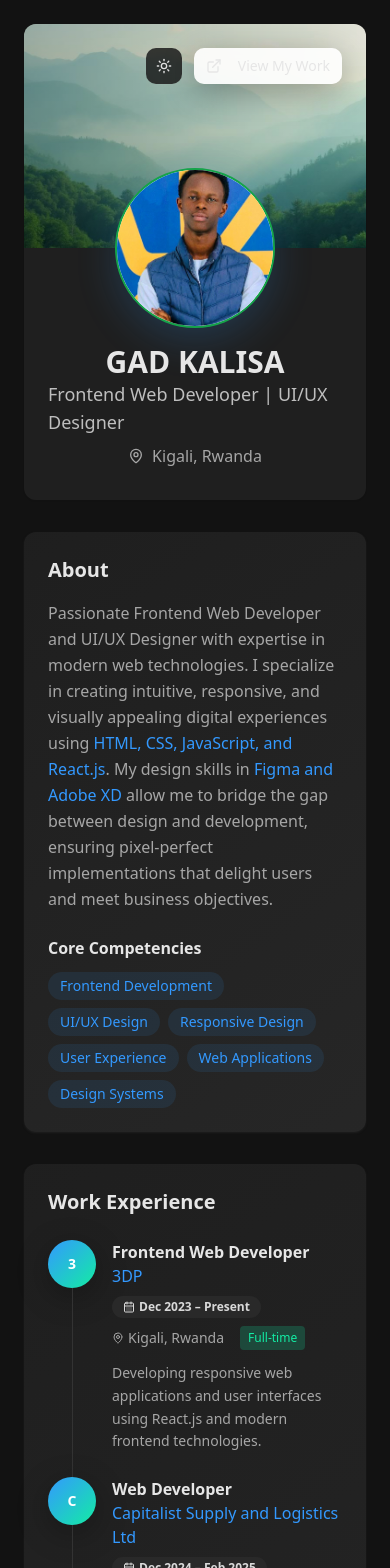
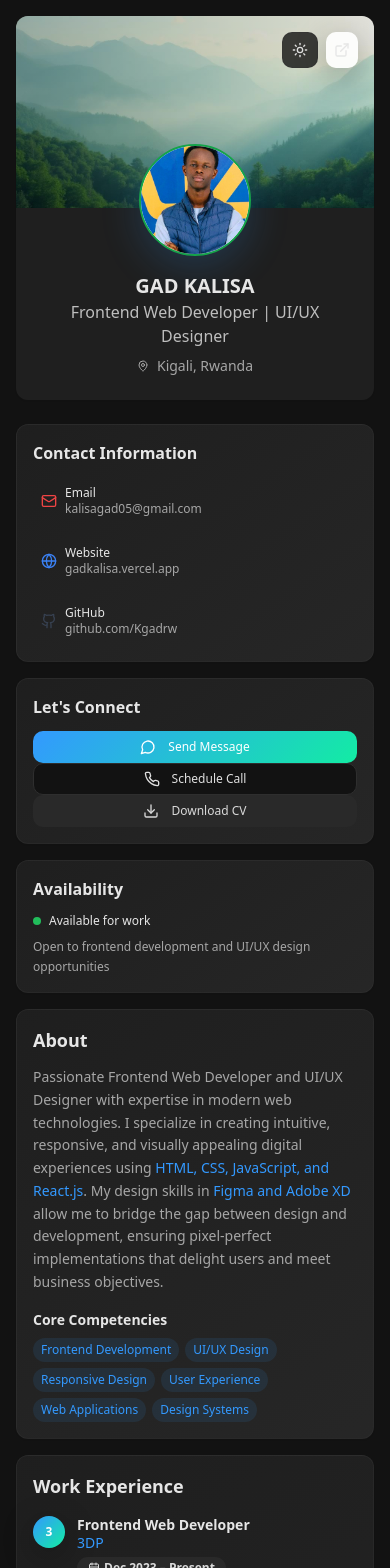
Before and after one commit to Kgadrw/social-coder-showcase, a React (Vite) app: page / in a window 390 px wide. Shown: the top 1568 px of the page. Built offline with nearby package versions, Linux system fonts and the light colour scheme.

Commit message:
Refactor: Improve mobile responsiveness
Enhance mobile responsiveness across the portfolio website. Ensure all elements are well-aligned and display correctly on smaller screens, providing a seamless user experience.

```diff
--- a/src/components/AboutSection.tsx
+++ b/src/components/AboutSection.tsx
@@ -2,9 +2,9 @@ import { Card } from "@/components/ui/card";
 
 export function AboutSection() {
   return (
-    <Card className="bg-gradient-card shadow-card border-0 p-6">
-      <h2 className="text-xl font-semibold mb-4 text-foreground">About</h2>
-      <p className="text-muted-foreground leading-relaxed">
+    <Card className="modern-card p-4 sm:p-6">
+      <h2 className="text-lg sm:text-xl font-semibold mb-3 sm:mb-4 text-foreground">About</h2>
+      <p className="text-muted-foreground leading-relaxed text-sm sm:text-base">
         Passionate Frontend Web Developer and UI/UX Designer with expertise in modern web technologies.
         I specialize in creating intuitive, responsive, and visually appealing digital experiences using
         <span className="text-primary font-medium"> HTML, CSS, JavaScript, and React.js</span>.
@@ -13,11 +13,11 @@ export function AboutSection() {
         that delight users and meet business objectives.
       </p>
 
-      <div className="mt-6">
-        <h3 className="font-semibold mb-3 text-foreground">Core Competencies</h3>
-        <div className="flex flex-wrap gap-2">
+      <div className="mt-4 sm:mt-6">
+        <h3 className="font-semibold mb-2 sm:mb-3 text-foreground text-sm sm:text-base">Core Competencies</h3>
+        <div className="flex flex-wrap gap-1.5 sm:gap-2">
           {['Frontend Development', 'UI/UX Design', 'Responsive Design', 'User Experience', 'Web Applications', 'Design Systems'].map((skill) => (
-            <span key={skill} className="px-3 py-1 bg-primary/10 text-primary rounded-full text-sm font-medium">
+            <span key={skill} className="px-2 sm:px-3 py-1 bg-primary/10 text-primary rounded-full text-xs sm:text-sm font-medium">
               {skill}
             </span>
           ))}
--- a/src/components/ContactSidebar.tsx
+++ b/src/components/ContactSidebar.tsx
@@ -28,23 +28,23 @@ const contactInfo = [
 
 export function ContactSidebar() {
   return (
-    <div className="space-y-6">
+    <div className="space-y-4 sm:space-y-6">
       {/* Contact Info */}
-      <Card className="bg-gradient-card shadow-card border-0 p-6">
-        <h2 className="text-lg font-semibold mb-4 text-foreground">Contact Information</h2>
+      <Card className="modern-card p-4 sm:p-6">
+        <h2 className="text-base sm:text-lg font-semibold mb-3 sm:mb-4 text-foreground">Contact Information</h2>
 
-        <div className="space-y-4">
+        <div className="space-y-3 sm:space-y-4">
           {contactInfo.map((contact, index) => (
             <a
               key={index}
               href={contact.link}
               target="_blank"
               rel="noopener noreferrer"
-              className="flex items-center gap-3 p-3 rounded-lg hover:bg-muted/50 transition-colors group"
+              className="flex items-center gap-2 sm:gap-3 p-2 sm:p-3 rounded-lg hover:bg-muted/50 transition-colors group"
             >
-              <contact.icon className={`w-5 h-5 ${contact.color} group-hover:scale-110 transition-transform`} />
+              <contact.icon className={`w-4 h-4 sm:w-5 sm:h-5 ${contact.color} group-hover:scale-110 transition-transform flex-shrink-0`} />
               <div className="flex-1 min-w-0">
-                <p className="text-sm font-medium text-foreground">{contact.label}</p>
+                <p className="text-xs sm:text-sm font-medium text-foreground">{contact.label}</p>
                 <p className="text-xs text-muted-foreground truncate">{contact.value}</p>
               </div>
             </a>
@@ -53,14 +53,14 @@ export function ContactSidebar() {
       </Card>
 
       {/* Quick Actions */}
-      <Card className="bg-gradient-card shadow-card border-0 p-6">
-        <h3 className="text-lg font-semibold mb-4 text-foreground">Let's Connect</h3>
+      <Card className="modern-card p-4 sm:p-6">
+        <h3 className="text-base sm:text-lg font-semibold mb-3 sm:mb-4 text-foreground">Let's Connect</h3>
 
-        <div className="space-y-3">
+        <div className="space-y-2 sm:space-y-3">
           {/* Send Email */}
           <a href="mailto:kalisagad05@gmail.com">
-            <Button className="w-full bg-gradient-primary hover:shadow-hover transition-all duration-300" size="sm">
-              <MessageCircle className="w-4 h-4 mr-2" />
+            <Button className="w-full bg-gradient-primary hover:shadow-hover transition-all duration-300 text-xs sm:text-sm h-8 sm:h-9" size="sm">
+              <MessageCircle className="w-3 h-3 sm:w-4 sm:h-4 mr-1 sm:mr-2" />
               Send Message
             </Button>
           </a>
@@ -71,16 +71,16 @@ export function ContactSidebar() {
             target="_blank"
             rel="noopener noreferrer"
           >
-            <Button variant="outline" className="w-full" size="sm">
-              <Phone className="w-4 h-4 mr-2" />
+            <Button variant="outline" className="w-full text-xs sm:text-sm h-8 sm:h-9" size="sm">
+              <Phone className="w-3 h-3 sm:w-4 sm:h-4 mr-1 sm:mr-2" />
               Schedule Call
             </Button>
           </a>
 
           {/* Download CV */}
           <a href="/CV.pdf" download>
-            <Button variant="secondary" className="w-full" size="sm">
-              <Download className="w-4 h-4 mr-2" />
+            <Button variant="secondary" className="w-full text-xs sm:text-sm h-8 sm:h-9" size="sm">
+              <Download className="w-3 h-3 sm:w-4 sm:h-4 mr-1 sm:mr-2" />
               Download CV
             </Button>
           </a>
@@ -88,14 +88,14 @@ export function ContactSidebar() {
       </Card>
 
       {/* Availability */}
-      <Card className="bg-gradient-card shadow-card border-0 p-6">
-        <h3 className="text-lg font-semibold mb-4 text-foreground">Availability</h3>
+      <Card className="modern-card p-4 sm:p-6">
+        <h3 className="text-base sm:text-lg font-semibold mb-3 sm:mb-4 text-foreground">Availability</h3>
 
         <div className="flex items-center gap-2 mb-2">
-          <div className="w-3 h-3 bg-green-500 rounded-full animate-pulse"></div>
-          <span className="text-sm font-medium text-foreground">Available for work</span>
+          <div className="w-2 h-2 sm:w-3 sm:h-3 bg-green-500 rounded-full animate-pulse flex-shrink-0"></div>
+          <span className="text-xs sm:text-sm font-medium text-foreground">Available for work</span>
         </div>
-        <p className="text-xs text-muted-foreground">
+        <p className="text-xs text-muted-foreground leading-relaxed">
           Open to frontend development and UI/UX design opportunities
         </p>
       </Card>
--- a/src/components/ProfileHeader.tsx
+++ b/src/components/ProfileHeader.tsx
@@ -10,11 +10,11 @@ export function ProfileHeader() {
     <Card className="border-0 shadow-profile overflow-hidden">
       {/* Cover Image */}
       <div
-        className="h-56 relative bg-cover bg-center"
+        className="h-48 sm:h-56 md:h-64 relative bg-cover bg-center"
         style={{ backgroundImage: `url(${coverImage})` }}
       >
         <div className="absolute inset-0 bg-gradient-to-r from-black/30 to-black/10"></div>
-        <div className="absolute top-6 right-6 z-20 flex items-center gap-3">
+        <div className="absolute top-4 right-4 sm:top-6 sm:right-6 z-20 flex items-center gap-2 sm:gap-3">
           <ThemeToggle />
           <a
             href="https://github.com/Kgadrw"
@@ -24,21 +24,20 @@ export function ProfileHeader() {
             <Button
               variant="secondary"
               size="sm"
-    className="bg-white/90 hover:bg-white text-foreground shadow-card backdrop-blur-sm"
+              className="bg-white/90 hover:bg-white text-foreground shadow-card backdrop-blur-sm text-xs sm:text-sm px-2 sm:px-3"
             >
-    <ExternalLink className="w-4 h-4 mr-2" />
-    View My Work
+              <ExternalLink className="w-3 h-3 sm:w-4 sm:h-4 sm:mr-2" />
+              <span className="hidden sm:inline">View My Work</span>
             </Button>
           </a>
-
         </div>
       </div>
 
       {/* Profile Info */}
-      <div className="relative px-6 pb-8">
-        <div className="flex flex-col items-center -mt-20">
+      <div className="relative px-4 sm:px-6 pb-6 sm:pb-8">
+        <div className="flex flex-col items-center -mt-16 sm:-mt-20">
           {/* Profile Picture */}
-          <div className="w-40 h-40 rounded-full overflow-hidden border-2 border-green-600 shadow-profile bg-white">
+          <div className="w-28 h-28 sm:w-32 sm:h-32 md:w-40 md:h-40 rounded-full overflow-hidden border-2 border-green-600 shadow-profile bg-white">
             <img
               src={profilePicture}
               alt="GAD KALISA"
@@ -47,13 +46,13 @@ export function ProfileHeader() {
           </div>
 
           {/* Name + Career under cover */}
-          <h1 className="mt-4 text-3xl font-bold text-foreground">GAD KALISA</h1>
-          <p className="text-lg text-foreground/80 font-medium">
+          <h1 className="mt-4 text-xl sm:text-2xl md:text-3xl font-bold text-foreground text-center">GAD KALISA</h1>
+          <p className="text-base sm:text-lg text-foreground/80 font-medium text-center px-4">
             Frontend Web Developer | UI/UX Designer
           </p>
           <div className="flex items-center gap-2 text-muted-foreground mt-2">
-            <MapPin className="w-4 h-4" />
-            <span className="font-medium">Kigali, Rwanda</span>
+            <MapPin className="w-3 h-3 sm:w-4 sm:h-4" />
+            <span className="font-medium text-sm sm:text-base">Kigali, Rwanda</span>
           </div>
         </div>
       </div>
--- a/src/components/WorkExperience.tsx
+++ b/src/components/WorkExperience.tsx
@@ -39,44 +39,44 @@ const experiences = [
 
 export function WorkExperience() {
   return (
-    <Card className="bg-gradient-card shadow-card border-0 p-6">
-      <h2 className="text-xl font-semibold mb-6 text-foreground">Work Experience</h2>
+    <Card className="modern-card p-4 sm:p-6">
+      <h2 className="text-lg sm:text-xl font-semibold mb-4 sm:mb-6 text-foreground">Work Experience</h2>
 
-      <div className="space-y-6">
+      <div className="space-y-4 sm:space-y-6">
         {experiences.map((exp, index) => (
           <div key={index} className="relative">
             {index !== experiences.length - 1 && (
-              <div className="absolute left-6 top-12 w-px h-full bg-border"></div>
+              <div className="absolute left-4 sm:left-6 top-12 w-px h-full bg-border hidden sm:block"></div>
             )}
 
-            <div className="flex gap-4">
-              <div className="w-12 h-12 bg-gradient-primary rounded-full flex items-center justify-center text-white font-bold text-sm shadow-card flex-shrink-0">
+            <div className="flex gap-3 sm:gap-4">
+              <div className="w-8 h-8 sm:w-12 sm:h-12 bg-gradient-primary rounded-full flex items-center justify-center text-white font-bold text-xs sm:text-sm shadow-card flex-shrink-0">
                 {exp.company.charAt(0)}
               </div>
 
               <div className="flex-1 min-w-0">
-                <div className="flex flex-wrap items-start justify-between gap-2 mb-2">
-                  <div>
-                    <h3 className="font-semibold text-foreground">{exp.role}</h3>
-                    <p className="text-primary font-medium">{exp.company}</p>
+                <div className="flex flex-col sm:flex-row sm:items-start sm:justify-between gap-1 sm:gap-2 mb-2">
+                  <div className="min-w-0">
+                    <h3 className="font-semibold text-sm sm:text-base text-foreground leading-tight">{exp.role}</h3>
+                    <p className="text-primary font-medium text-sm sm:text-base">{exp.company}</p>
                   </div>
-                  <Badge variant="secondary" className="flex items-center gap-1">
+                  <Badge variant="secondary" className="flex items-center gap-1 text-xs sm:text-sm self-start">
                     <CalendarDays className="w-3 h-3" />
-                    {exp.period}
+                    <span className="whitespace-nowrap">{exp.period}</span>
                   </Badge>
                 </div>
 
-                <div className="flex items-center gap-4 text-sm text-muted-foreground mb-3">
+                <div className="flex flex-col sm:flex-row sm:items-center gap-1 sm:gap-4 text-xs sm:text-sm text-muted-foreground mb-3">
                   <span className="flex items-center gap-1">
-                    <MapPin className="w-3 h-3" />
-                    {exp.location}
+                    <MapPin className="w-3 h-3 flex-shrink-0" />
+                    <span>{exp.location}</span>
                   </span>
-                  <span className="px-2 py-1 bg-accent/20 text-accent rounded text-xs font-medium">
+                  <span className="px-2 py-1 bg-accent/20 text-accent rounded text-xs font-medium w-fit">
                     {exp.type}
                   </span>
                 </div>
 
-                <p className="text-muted-foreground text-sm leading-relaxed">
+                <p className="text-muted-foreground text-xs sm:text-sm leading-relaxed">
                   {exp.description}
                 </p>
               </div>
--- a/src/pages/Index.tsx
+++ b/src/pages/Index.tsx
@@ -9,23 +9,23 @@ import { ContactSidebar } from "@/components/ContactSidebar";
 const Index = () => {
   return (
     <div className="min-h-screen bg-background">
-      <div className="container mx-auto p-6 max-w-7xl">
+      <div className="container mx-auto px-4 sm:px-6 lg:px-8 py-4 sm:py-6 max-w-7xl">
         {/* Profile Header - Full Width */}
-        <div className="mb-8">
+        <div className="mb-6 sm:mb-8">
           <ProfileHeader />
         </div>
 
         {/* Main Content Grid */}
-        <div className="grid grid-cols-1 lg:grid-cols-3 gap-8">
+        <div className="grid grid-cols-1 lg:grid-cols-3 gap-4 sm:gap-6 lg:gap-8">
           {/* Main Content - Left & Center */}
-          <div className="lg:col-span-2 space-y-8">
+          <div className="lg:col-span-2 space-y-4 sm:space-y-6 lg:space-y-8">
             <AboutSection />
             <WorkExperience />
 
             {/* Education and Skills Row */}
-            <div className="grid grid-cols-1 xl:grid-cols-2 gap-8">
+            <div className="grid grid-cols-1 xl:grid-cols-2 gap-4 sm:gap-6 lg:gap-8">
               <EducationCard />
-              <div className="space-y-8">
+              <div className="space-y-4 sm:space-y-6 lg:space-y-8">
                 <SkillsGrid />
               </div>
             </div>
@@ -34,16 +34,16 @@ const Index = () => {
           </div>
 
           {/* Sidebar - Right */}
-          <div className="lg:col-span-1">
-            <div className="sticky top-6">
+          <div className="lg:col-span-1 order-first lg:order-last">
+            <div className="lg:sticky lg:top-6">
               <ContactSidebar />
             </div>
           </div>
         </div>
 
         {/* Footer */}
-        <footer className="mt-16 pt-8 border-t border-border/50 text-center text-muted-foreground">
-          <p className="text-sm">
+        <footer className="mt-12 sm:mt-16 pt-6 sm:pt-8 border-t border-border/50 text-center text-muted-foreground">
+          <p className="text-xs sm:text-sm">
             © 2024 GAD KALISA. Crafted with passion for exceptional web experiences.
           </p>
           <p className="text-xs mt-2">
```
Also changed, not shown: src/components/CertificationsPanel.tsx (+12 -12 lines), src/components/EducationCard.tsx (+16 -16 lines), src/components/SkillsGrid.tsx (+7 -7 lines). Lines whose indentation alone changed are shown as unchanged.
